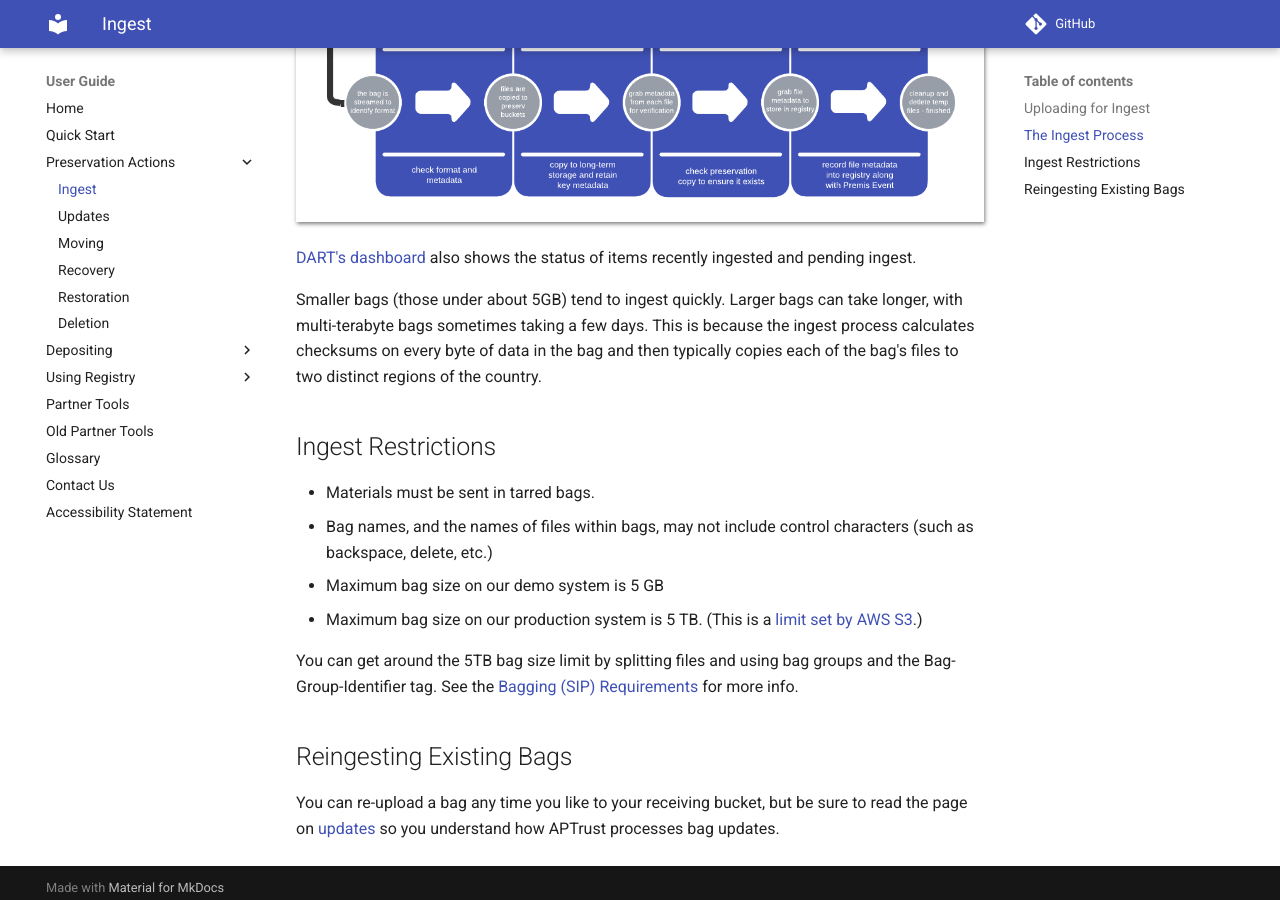
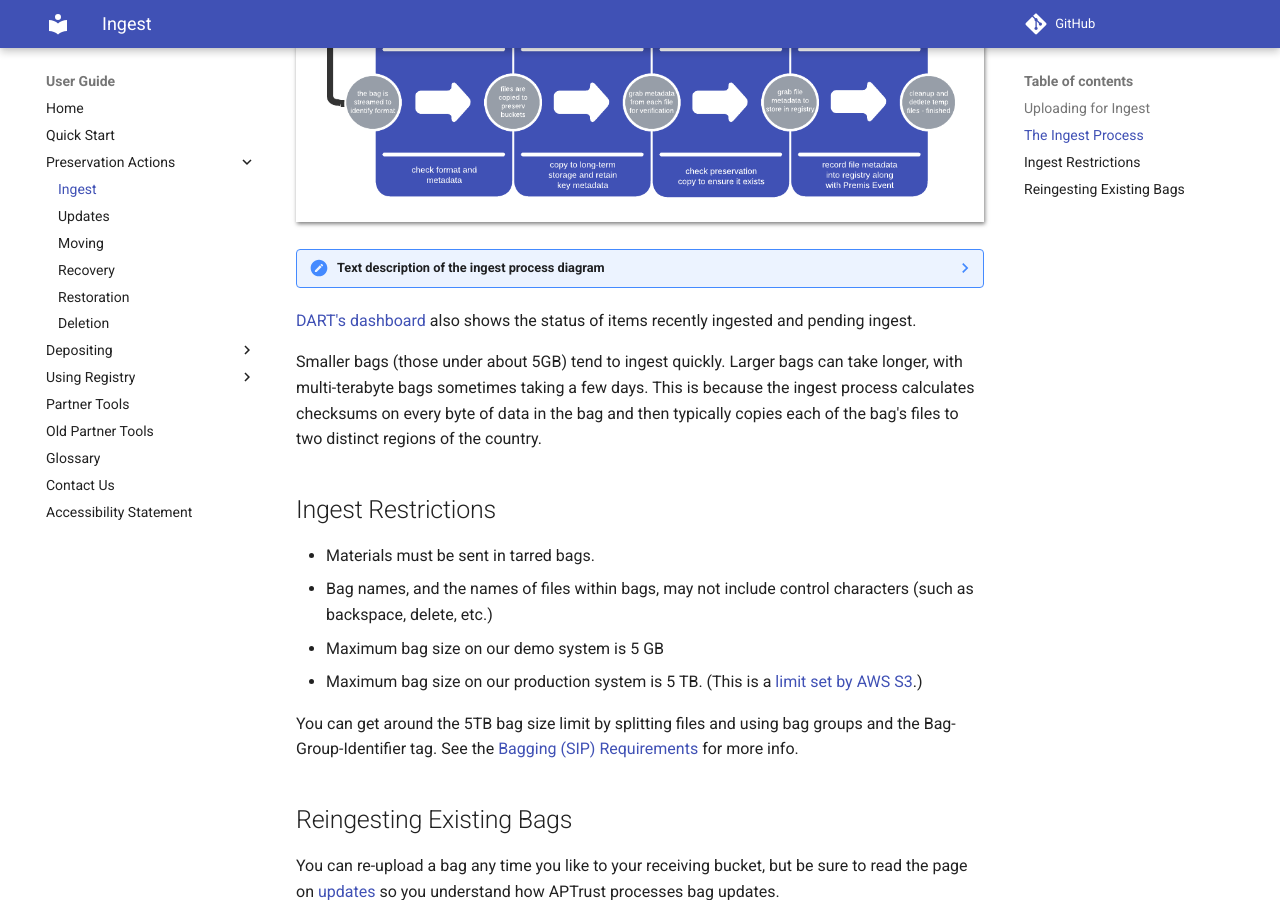
Before and after one commit to APTrust/userguide, an MkDocs documentation site: the page built from docs/preservation/ingest.md, in a window 1280 px wide and 900 px high, scrolled down 1681 px. Built offline with MkDocs 1.6.1 and Material for MkDocs 9.7.7, drawn with Linux system fonts in a browser that asks for light colours; comment, search, counter and statistics services are not loaded; some of the changed lines change nothing that is shown.

Commit message:
content a11y fixes

```diff
--- a/docs/preservation/ingest.md
+++ b/docs/preservation/ingest.md
@@ -34,6 +34,18 @@
 
 ![Ingest process on the backend](../img/aptrust_ingest_process.png# boxshadow)
 
+??? note "Text description of the ingest process diagram"
+    The ingest process consists of eight sequential stages:
+
+    1. **Pre-Fetch**: The depositor uploads a bag to their receiving bucket. APTrust gathers metadata including file names, checksums, manifests, and tag files.
+    2. **Validation**: The system untars the bag to validate its contents, ensuring all files are present and checksums match.
+    3. **Reingest check**: The system checks whether a copy already exists. If so, existing file UUIDs are reused and any changes are detected.
+    4. **Copy to Staging**: Files are uploaded to a staging bucket.
+    5. **Format Identification**: The bag is streamed to identify the format of each file, and format and metadata are checked.
+    6. **Copy to Storage**: Files are copied to preservation buckets for long-term storage, retaining key metadata.
+    7. **Verify Storage**: Metadata from each file is grabbed for verification and stored in the registry. The preservation copy is confirmed to exist.
+    8. **Record Metadata**: File metadata and a PREMIS Event are recorded in the registry. Temporary files are cleaned up — ingest is complete.
+
 [DART's dashboard](https://aptrust.github.io/dart-docs/dart2/users/dashboard/) also shows the status of items recently ingested and pending ingest.
 
 Smaller bags (those under about 5GB) tend to ingest quickly. Larger bags can take longer, with multi-terabyte bags sometimes taking a few days. This is because the ingest process calculates checksums on every byte of data in the bag and then typically copies each of the bag's files to two distinct regions of the country.
```
